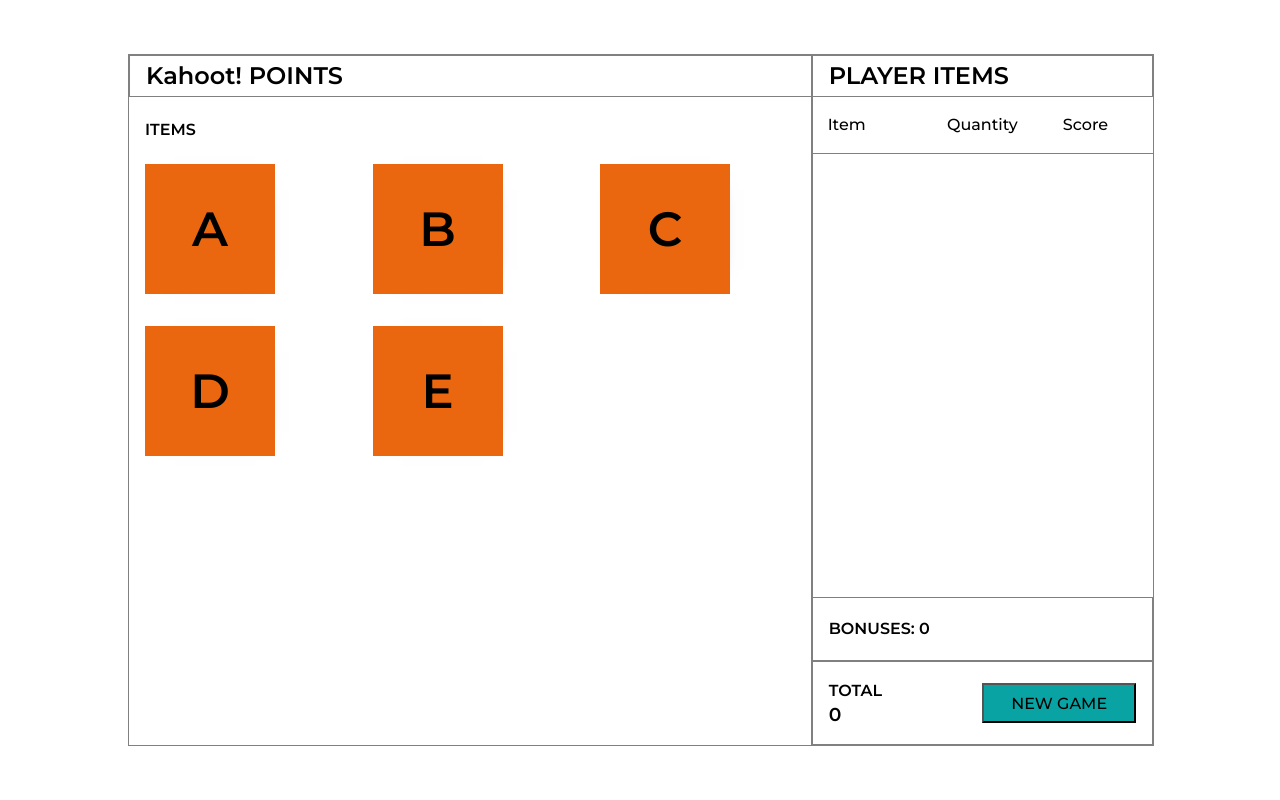
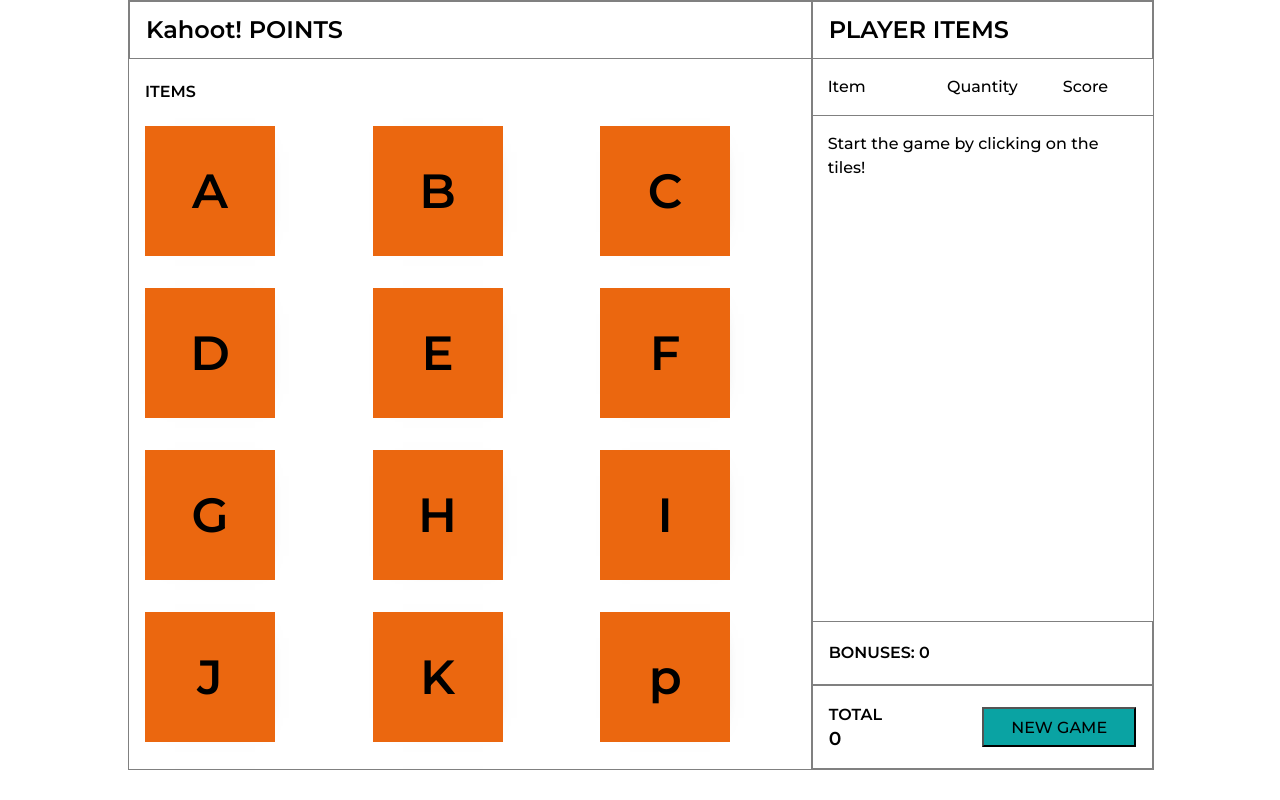
Before and after one commit to sadanekdemir/game-points, a React (Vite) app in the folder game-points/: page / in a window 1280 px wide. Built offline with nearby package versions, Linux system fonts and the light colour scheme.

Commit message:
style fixes

```diff
--- a/game-points/src/components/GameLeftPanel.tsx
+++ b/game-points/src/components/GameLeftPanel.tsx
@@ -2,6 +2,7 @@
 import styles from '../styles/styles.module.scss'
 import { GameItem } from '../types';
 import { GameContext } from './Game';
+import GenericEmptyPanel from './shared/GenericEmptyPanel';
 import GenericPanel from './shared/GenericPanel';
 
 const GameLeftPanel = ({ title, onClick, style }:{ title: React.ReactNode, onClick: (item: GameItem) => void, style?: React.CSSProperties; }) => {
@@ -32,7 +33,7 @@
         {gameItems && gameItems?.length > 0 ? (
           <GameTiles gameItems={gameItems} />
         ) : (
-          <div className={styles.gameWrapper}>Something went wrong here..</div>
+          <GenericEmptyPanel message="Something seems to be off.." />
         )
         }
       </div>
--- a/game-points/src/components/GameRightPanel.tsx
+++ b/game-points/src/components/GameRightPanel.tsx
@@ -2,6 +2,7 @@
 import styles from '../styles/styles.module.scss'
 import { ScoreItem } from '../types';
 import { GameContext } from './Game';
+import GenericEmptyPanel from './shared/GenericEmptyPanel';
 import GenericPanel from './shared/GenericPanel';
 
 const Scores = ({ scoreItems } : { scoreItems: ScoreItem[] }) => {
@@ -12,15 +13,19 @@
 				<span>Quantity</span>
 				<span>Score</span>
 			</div>
-			{scoreItems.length > 0 &&
+			<div className={styles.scoreScroll}>
+				{scoreItems.length > 0 ?
 					scoreItems.map(scoreItem => (
 						<div key={scoreItem.label} className={styles.scoreItemsHolder}>
 							<div className={styles.scoreItemLabel}>{scoreItem.label}</div>
 							<div className={styles.scoreItemQuantity}>{scoreItem.quantity}</div>
 							<div>{scoreItem.score}</div>
 						</div>
-				))
+					)) : (
+						<GenericEmptyPanel message="Start the game by clicking on the tiles!" />
+					)
 				}
+			</div>
 		</div>
 	)
 }
@@ -56,8 +61,10 @@
     <GenericPanel title={title}>
       <div className={styles.rightPanel}>
 				<Scores scoreItems={scoreItems} />
+				<div>
 					<Bonuses totalBonus={totalBonus || 0} />
 					<TotalScore totalScore={totalScore || 0} onReset={onReset} />
+				</div>
       </div>
     </GenericPanel>
   )
--- /dev/null
+++ b/game-points/src/components/shared/GenericEmptyPanel.tsx
@@ -0,0 +1,9 @@
+import styles from '../../styles/styles.module.scss'
+
+const GenericEmptyPanel = ({ message }: { message: string }) => {
+  return (
+    <div className={styles.emptyPanel}>{message}</div>
+  )
+}
+
+export default GenericEmptyPanel;
--- a/game-points/src/data/index.ts
+++ b/game-points/src/data/index.ts
@@ -6,4 +6,14 @@
   { label: 'C', unitPoints: 20 },
   { label: 'D', unitPoints: 15 },
   { label: 'E', unitPoints: 10 },
+  { label: 'F', unitPoints: 10 },
+  { label: 'G', unitPoints: 10 },
+  { label: 'H', unitPoints: 10 },
+  { label: 'I', unitPoints: 10 },
+  { label: 'J', unitPoints: 10 },
+  { label: 'K', unitPoints: 10 },
+  { label: 'p', unitPoints: 10 },
+  { label: 'l', unitPoints: 10 },
+  { label: 'ø', unitPoints: 10 },
+  { label: 'å', unitPoints: 10 },
 ]
--- a/game-points/src/styles/styles.module.scss
+++ b/game-points/src/styles/styles.module.scss
@@ -6,6 +6,7 @@
 
 .leftPanel {
   height: 100%;
+  max-height: 768px;
   overflow-y: scroll;
 
   h4 {
@@ -29,6 +30,7 @@
       user-select: none;
       font-weight: 600;
       transition: all 0.1s ease-in;
+      cursor: pointer;
 
       &:hover {
         box-shadow: 5px 10px 43px -25px rgba(0,0,0,0.66);
@@ -48,9 +50,11 @@
   justify-content: space-between;
 
   .scoreWrapper {
-      width: 100%;
+
+    .scoreScroll {
       height: 500px;
       overflow-y: scroll;
+    }
 
     .scoreItemsHolder {
       display: grid;
@@ -126,13 +130,18 @@
   margin: 0;
 }
 
+.emptyPanel {
+  display: flex;
+  padding: 1rem;
+}
+
 .item:hover{
   background: lightgrey;
 }
 
 .main {
   display: flex;
-    height: 100vh;
+  height: 100%;
   justify-content: center;
   align-items: center;
 
@@ -149,6 +158,7 @@
   display: flex;
   flex-direction: column;
   width: 100%;
+  max-height: 768px;
   border: 1px solid gray;
 
   & > div {
@@ -159,7 +169,7 @@
     display: flex;
     justify-content: flex-start;
     align-items: center;
-      padding: 0.5rem 1rem;
+    padding: 1rem;
 
     border: 1px solid gray;
     font-size: 1.5rem;
```
Also changed, not shown: game-points/src/helper/index.ts (+0 -13 lines). Lines whose indentation alone changed are shown as unchanged.
